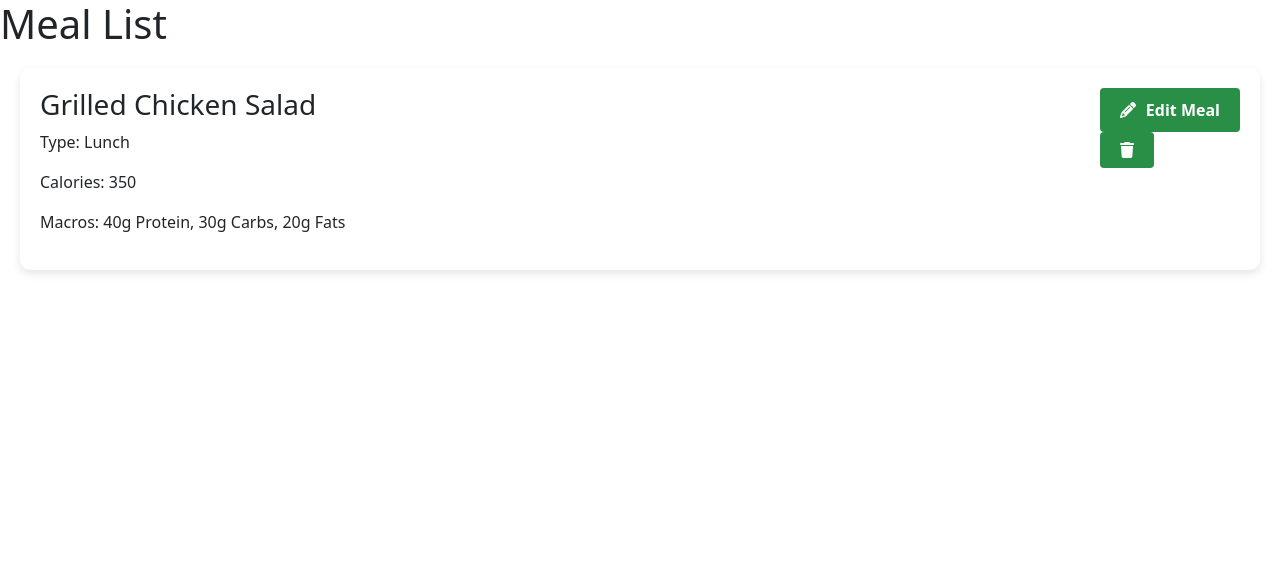
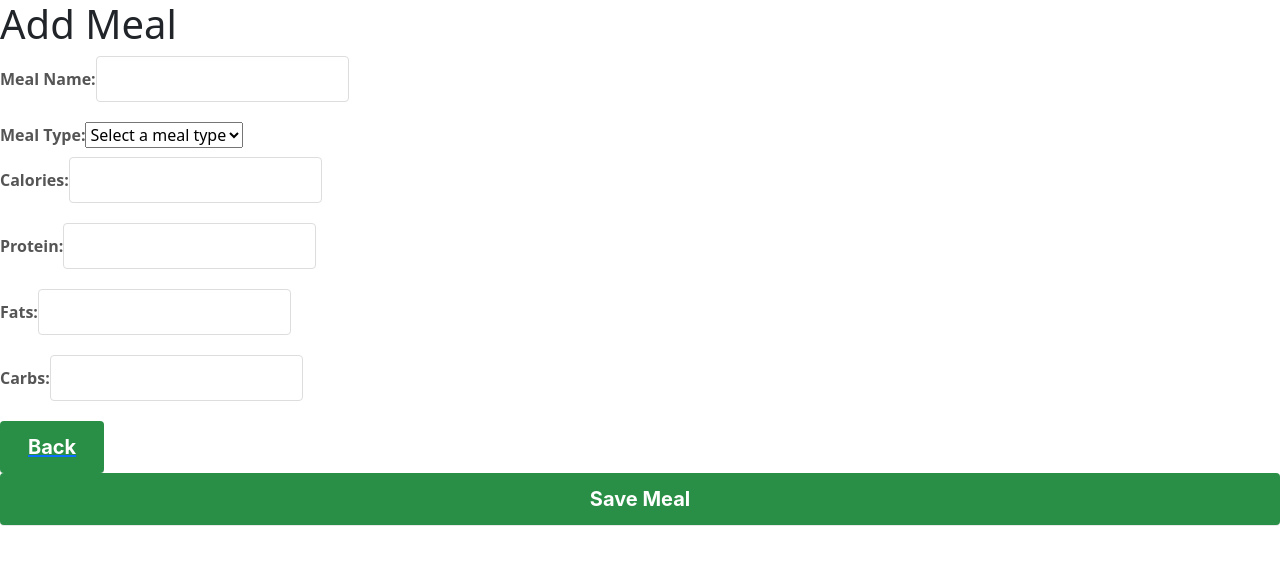
Before and after one commit to YashRavipati1/CSE-110-Team3, a React (Create React App) app in the folder frontend/React-App/: page /add-meal in a window 1280 px wide. Shown: the top 564 px of the page. Built offline with nearby package versions, Linux system fonts and the light colour scheme; no server answers.

Commit message:
Added add meal page and routing between meal list and add meal

```diff
--- a/frontend/React-App/src/App.tsx
+++ b/frontend/React-App/src/App.tsx
@@ -7,17 +7,19 @@ import './App.css';
 
 
 import MealPage from './pages/MealPage';
+import AddMealPage from './pages/AddMeal';
 
 function App() {
   const { signedIn } = useContext(AuthContext);
   return (
-    <MealPage />
-    /*<BrowserRouter>
+    <BrowserRouter>
       <Routes>
         {!signedIn && (
           <>
             <Route path="/login" element={<Login />} />
             <Route path="*" element={<Navigate to="/login" />} />
+            <Route path="/meal-list" element={<MealPage />} />
+            <Route path="/add-meal" element={<AddMealPage />} />
           </>
         )}
       </Routes>
@@ -28,7 +30,7 @@ function App() {
           <Route path="*" element={<Navigate to="/" />} />
         </>
       )}
-    </BrowserRouter>*/
+    </BrowserRouter>
   );
 }
 
--- a/frontend/React-App/src/components/MealCard.tsx
+++ b/frontend/React-App/src/components/MealCard.tsx
@@ -1,7 +1,7 @@
 import React from 'react';
 import Button from '../components/Button';
 import '../css_styling_files/mealCard.css';
-// Import or define the Meal interface here
+// Import Meal interface in future
 interface Meal {
     id: number;
     name: string;
--- /dev/null
+++ b/frontend/React-App/src/css_styling_files/addMeal.css
@@ -0,0 +1,51 @@
+/* addMeal.css */
+
+body {
+    font-family: 'Arial', sans-serif;
+    background-color: #f4f4f9;
+    margin: 0;
+    padding: 0;
+}
+
+.container {
+    max-width: 800px;
+    margin: 50px auto;
+    padding: 20px;
+    background-color: #ffffff;
+    box-shadow: 0 4px 8px rgba(0, 0, 0, 0.1);
+    border-radius: 8px;
+}
+
+h1 {
+    text-align: left;
+    color: #333333;
+    margin-bottom: 20px;
+}
+
+form {
+    display: flex;
+    flex-direction: column;
+}
+
+label {
+    margin-bottom: 10px;
+    color: #555555;
+    font-weight: bold;
+}
+
+input[type="text"],
+input[type="number"],
+textarea {
+    padding: 10px;
+    margin-bottom: 20px;
+    border: 1px solid #dddddd;
+    border-radius: 4px;
+    font-size: 16px;
+}
+
+input[type="text"]:focus,
+input[type="number"]:focus,
+textarea:focus {
+    border-color: #007bff;
+    outline: none;
+}
--- /dev/null
+++ b/frontend/React-App/src/pages/AddMeal.tsx
@@ -0,0 +1,88 @@
+import React, { useState } from 'react';
+import Button from '../components/Button';
+import '../css_styling_files/addMeal.css';
+import { Link } from 'react-router-dom';
+
+const AddMealPage = () => {
+    const [mealName, setMealName] = useState('');
+    const [mealType, setMealType] = useState('');
+    const [calories, setCalories] = useState('');
+    const [protein, setProtein] = useState('');
+    const [fats, setFats] = useState('');
+    const [carbs, setCarbs] = useState('');
+
+    const handleSubmit = async (event: { preventDefault: () => void; }) => {
+        event.preventDefault();
+        const mealData = { mealName, mealType, calories, protein, fats, carbs };
+
+        // Example API call to save the meal data
+        try {
+            const response = await fetch('/api/meals', {
+                method: 'POST',
+                headers: {
+                    'Content-Type': 'application/json',
+                },
+                body: JSON.stringify(mealData)
+            });
+
+            if (response.ok) {
+                console.log('Meal added successfully!');
+                // Optionally reset the form or handle further actions
+            } else {
+                console.error('Failed to add meal');
+            }
+        } catch (error) {
+            console.error('Error saving meal:', error);
+        }
+    };
+
+
+    //dummy function for now
+    const handleSave = () => {
+        console.log("Add button clicked");
+    };
+
+    return (
+        <form onSubmit={handleSubmit}>
+            <h1>Add Meal</h1>
+            <div>
+                <label>Meal Name:</label>
+                <input type="text" value={mealName} onChange={e => setMealName(e.target.value)} required />
+            </div>
+            <div>
+            <label>Meal Type:</label>
+                <select value={mealType} onChange={e => setMealType(e.target.value)} required>
+                    <option value="" disabled selected>Select a meal type</option>
+                    <option value="Breakfast">Breakfast</option>
+                    <option value="Lunch">Lunch</option>
+                    <option value="Dinner">Dinner</option>
+                    <option value="Snack">Snack</option>
+                    <option value="Other">Other</option>
+                </select>
+            </div>
+            <div>
+                <label>Calories:</label>
+                <input type="number" value={calories} onChange={e => setCalories(e.target.value)} required />
+            </div>
+            <div>
+                <label>Protein:</label>
+                <input type="number" value={protein} onChange={e => setProtein(e.target.value)} required />
+            </div>
+            <div>
+                <label>Fats:</label>
+                <input type="number" value={fats} onChange={e => setFats(e.target.value)} required />
+            </div>
+            <div>
+                <label>Carbs:</label>
+                <input type="number" value={carbs} onChange={e => setCarbs(e.target.value)} required />
+            </div>
+            <Link to="/meal-list">
+            <Button text="Back" size = "large" color = "#298e46" onClick={handleSave}/>
+           </Link>
+            <Button text="Save Meal" size = "large" color = "#298e46" onClick={handleSave}/>
+
+        </form>
+    );
+};
+
+export default AddMealPage;
--- a/frontend/React-App/src/pages/MealPage.tsx
+++ b/frontend/React-App/src/pages/MealPage.tsx
@@ -2,6 +2,8 @@
 import React from 'react';
 import MealCard from '../components/MealCard';
 import Button from '../components/Button';
+
+import { Link } from 'react-router-dom';
 
 interface Meal {
     id: number;
@@ -20,6 +22,14 @@ const MealPage: React.FC = () => {
         macros: ['40g Protein', '30g Carbs', '20g Fats']
     };
 
+    const dummyMeal2: Meal = {
+        id: 2,
+        name: 'Donut',
+        type: 'Snack',
+        calories: 300,
+        macros: ['1g Protein', '30g Carbs', '20g Fats']
+    };
+
     const handleAdd = () => {
         console.log("Add button clicked");
     };
@@ -35,7 +45,12 @@ const MealPage: React.FC = () => {
     return (
         <div>
             <h1>Meal List</h1>
+            <Link to="/add-meal">
+                <Button icon="add" text="Add Meal" size="large" color="#298e46" onClick={handleAdd}/>
+            </Link>
             <MealCard meal={dummyMeal} onEdit={handleEdit} onDelete={handleDelete} />
+            <MealCard meal={dummyMeal2} onEdit={handleEdit} onDelete={handleDelete} />
+
         </div>
     );
 };
--- a/frontend/React-App/src/pages/MoodPage.css
+++ b/frontend/React-App/src/pages/MoodPage.css
@@ -5,7 +5,6 @@
     background-color: #2ea44f;
     border: 1px solid rgba(27, 31, 35, .15);
     border-radius: 6px;
-    bottom: 30px;
     box-shadow: rgba(27, 31, 35, .1) 0 1px 0;
     box-sizing: border-box;
     color: #fff;
```
Also changed, not shown: frontend/React-App/src/index.tsx (+0 -7 lines).
